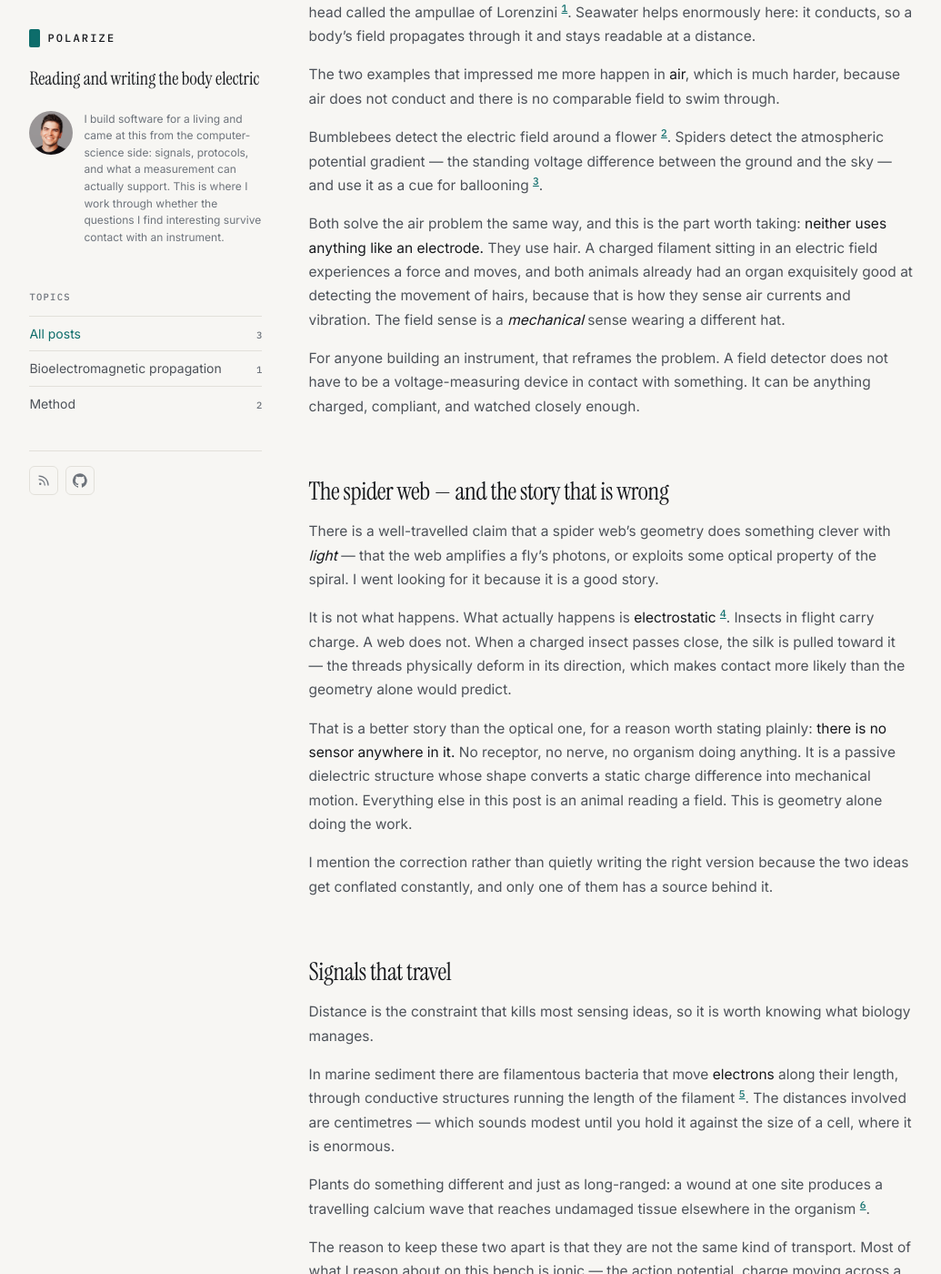
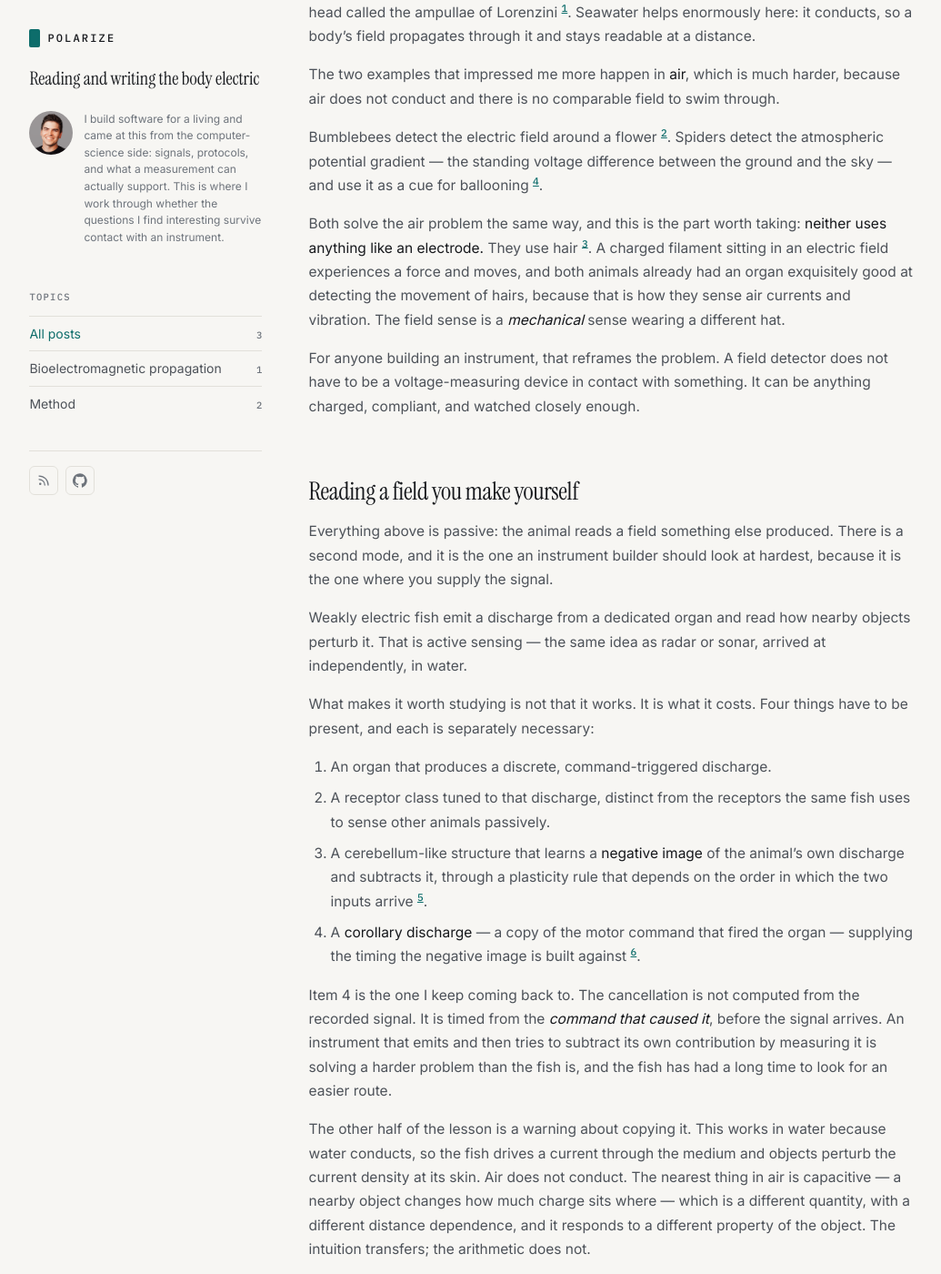
Before and after one commit to polarizetech/polarize.tech, a Jekyll site: the page built from _posts/2026-08-31-what-already-reads-the-field.md, in a window 1280 px wide and 1400 px high, scrolled down 881 px. Shown: the whole window at 91% size, without its empty margins (6-1041 px from the left). Built offline with Jekyll 4.4.1, drawn with Linux system fonts in a browser that asks for light colours; some of the changed text lies outside the part shown.

Commit message:
what-already-reads-the-field: add active electrolocation, fix the bumblebee cite
The post covered three passive field readers and no active one. Weakly electric
fish emit a discharge and read how objects perturb it — the same idea as radar,
arrived at independently, in water — and the interesting part is what it costs:
an organ, a receptor class tuned to it, a structure that learns a negative image
of the animal's own discharge (bell1997), and a corollary discharge supplying the
timing that image is built against (kennedy2014).

The point for anyone building an instrument is item four. The cancellation is
timed from the command that fired the organ, not computed from the recording. An
instrument that emits and then subtracts its own contribution by measuring it is
solving a harder problem than the fish is. That is now takeaway 4.

Also recorded: this works because water conducts, so the fish drives a current
and objects perturb the current density. Air does not, so the nearest equivalent
is capacitive — a different quantity with a different distance dependence. The
intuition transfers and the arithmetic does not.

The hair-mechanism sentence cited clarke2013, but that claim is Sutton et al.
2016. sutton2016 added and cited there. A candidate DOI for it,
10.1073/pnas.1607426113, resolved via Crossref to a two-page commentary by a
different author, so the correct 10.1073/pnas.1601624113 is used instead.

Three citations added, all Crossref-resolved, all full_text_read: false, which
keeps the post's standing rule that nothing here reports what a paper measured.
Site builds; all three render into the reference list.

Co-Authored-By: Claude Opus 5 <noreply@anthropic.com>

```diff
--- a/_posts/2026-08-31-what-already-reads-the-field.md
+++ b/_posts/2026-08-31-what-already-reads-the-field.md
@@ -1,9 +1,9 @@
 ---
 title: "What already reads the field"
 description: >-
-  Sharks, bumblebees, spiders, sediment bacteria and migratory birds all solve
-  sensing problems this bench keeps re-deriving. A survey of the biological
-  precedent — and one popular story about spider webs that is wrong.
+  Sharks, bumblebees, spiders, electric fish, sediment bacteria and migratory
+  birds all solve sensing problems this bench keeps re-deriving. A survey of the
+  biological precedent — and one popular story about spider webs that is wrong.
 date: 2026-08-31 09:00:00 -0600
 project: bioem-propagation
 status: published
@@ -56,15 +59,51 @@ between the ground and the sky — and use it as a cue for
 ballooning {% include cite.html key="morley2018" %}.
 
 Both solve the air problem the same way, and this is the part worth taking:
-**neither uses anything like an electrode.** They use hair. A charged filament sitting
-in an electric field experiences a force and moves, and both animals already had an
-organ exquisitely good at detecting the movement of hairs, because that is how they
-sense air currents and vibration. The field sense is a *mechanical* sense wearing a
-different hat.
+**neither uses anything like an electrode.** They use hair {% include cite.html key="sutton2016" %}.
+A charged filament sitting in an electric field experiences a force and moves, and both
+animals already had an organ exquisitely good at detecting the movement of hairs, because
+that is how they sense air currents and vibration. The field sense is a *mechanical* sense
+wearing a different hat.
 
 For anyone building an instrument, that reframes the problem. A field detector does
 not have to be a voltage-measuring device in contact with something. It can be
 anything charged, compliant, and watched closely enough.
+
+## Reading a field you make yourself
+
+Everything above is passive: the animal reads a field something else produced. There is a
+second mode, and it is the one an instrument builder should look at hardest, because it is
+the one where you supply the signal.
+
+Weakly electric fish emit a discharge from a dedicated organ and read how nearby objects
+perturb it. That is active sensing — the same idea as radar or sonar, arrived at
+independently, in water.
+
+What makes it worth studying is not that it works. It is what it costs. Four things have to
+be present, and each is separately necessary:
+
+1. An organ that produces a discrete, command-triggered discharge.
+2. A receptor class tuned to that discharge, distinct from the receptors the same fish uses
+   to sense other animals passively.
+3. A cerebellum-like structure that learns a **negative image** of the animal's own
+   discharge and subtracts it, through a plasticity rule that depends on the order in which
+   the two inputs arrive {% include cite.html key="bell1997" %}.
+4. A **corollary discharge** — a copy of the motor command that fired the organ — supplying
+   the timing the negative image is built against
+   {% include cite.html key="kennedy2014" %}.
+
+Item 4 is the one I keep coming back to. The cancellation is not computed from the recorded
+signal. It is timed from the *command that caused it*, before the signal arrives. An
+instrument that emits and then tries to subtract its own contribution by measuring it is
+solving a harder problem than the fish is, and the fish has had a long time to look for an
+easier route.
+
+The other half of the lesson is a warning about copying it. This works in water because
+water conducts, so the fish drives a current through the medium and objects perturb the
+current density at its skin. Air does not conduct. The nearest thing in air is capacitive —
+a nearby object changes how much charge sits where — which is a different quantity, with a
+different distance dependence, and it responds to a different property of the object. The
+intuition transfers; the arithmetic does not.
 
 ## The spider web — and the story that is wrong
 
@@ -143,6 +182,8 @@ Three things, all structural, none of them a finding of mine:
    electric fields with hairs. Any charged, compliant surface is a candidate transducer.
 2. **Geometry alone can convert a field into motion**, with no receptor in the loop at all.
 3. **Long-distance conduction in biology is not always ionic.** Electrons travel too.
+4. **If an instrument emits, cancelling its own signal is most of the work** — and the one
+   animal that does this times the cancellation from the command, not from the recording.
 
 None of this is evidence for anything I am claiming. It is a map of where the good
 ideas already are, and every one of them was arrived at by something with no access to
```
Also changed, not shown: other parts of _posts/2026-08-31-what-already-reads-the-field.md (+3 -0 lines), _data/citations.yml (+51 -0 lines).
